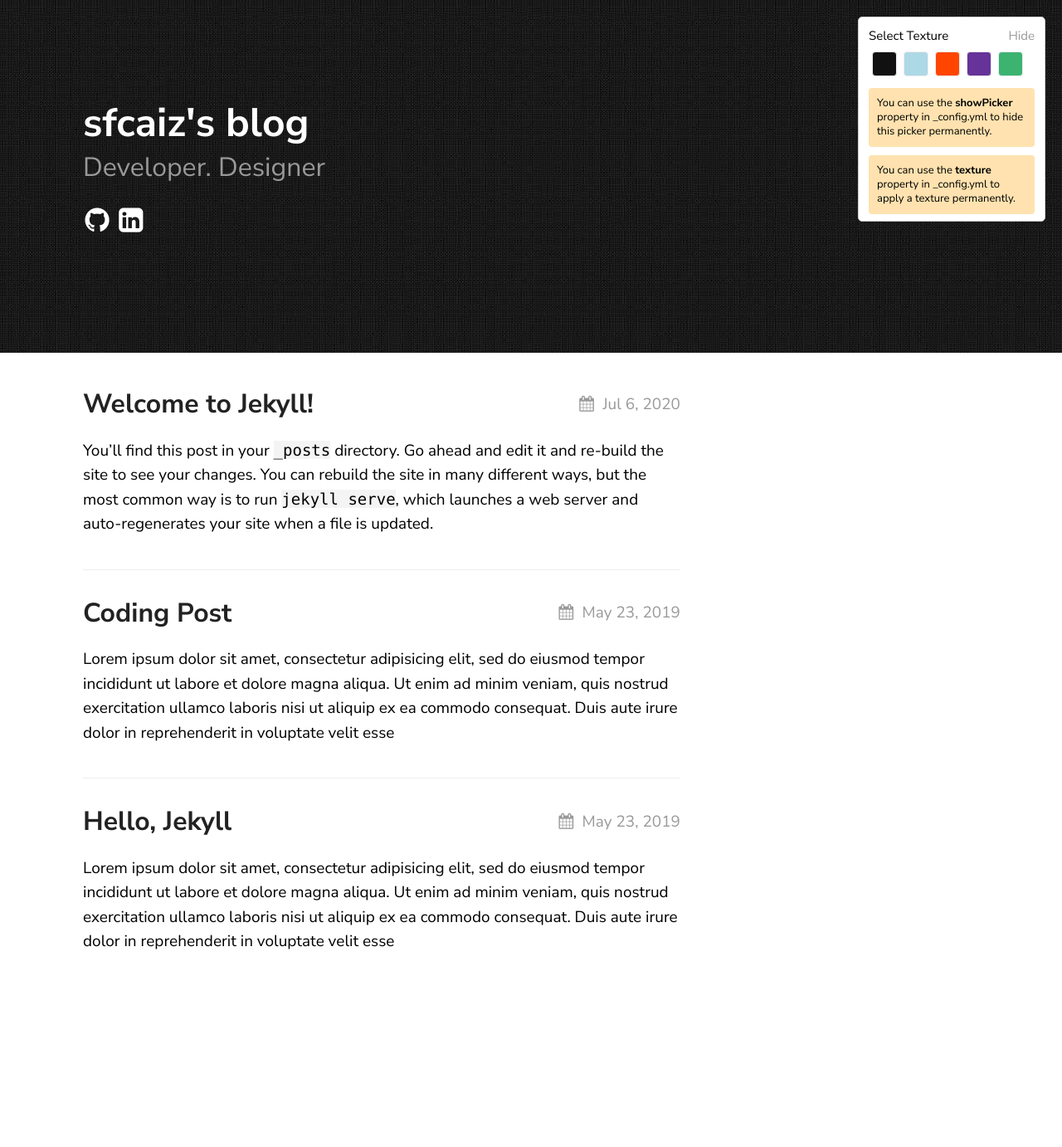
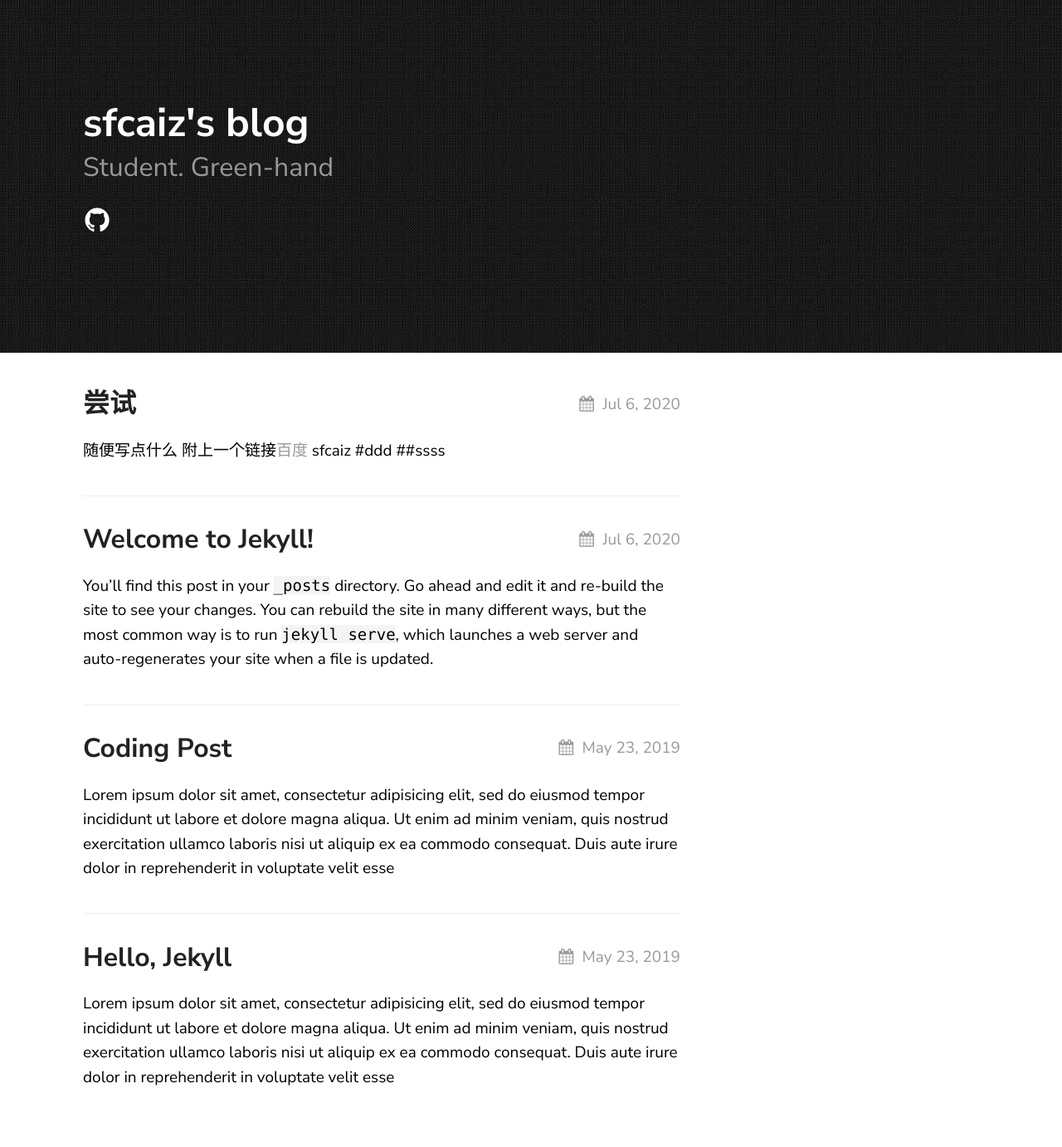
Before and after one commit to sfcaiz1216/sfcaiz1216.github.io, a Jekyll site: the page built from index.md, in a window 1280 px wide. Shown: the whole page at 83% size. Built offline with Jekyll 4.4.1, drawn with Linux system fonts in a browser that asks for light colours; before the commit the page ends 1219 px from its top, so only the background shows below that.

Commit message:
第一条尝试博客

```diff
--- a/Gemfile
+++ b/Gemfile
@@ -2,3 +2,4 @@
 
 source "https://rubygems.org"
 gemspec
+gem "texture"
--- a/_config.yml
+++ b/_config.yml
@@ -14,16 +14,16 @@ sass:
 permalink: /posts/:title/
 texture:
   title: sfcaiz's blog
-  tagline: Developer. Designer
+  tagline: Student. Green-hand
   date_format: "%b %-d, %Y"
   style: black
   showNav: false
-  showPicker: true
+  showPicker: false
 
   # generate social links in footer
   social_links:
     github:  sfcaiz-czx
-    linkedIn: in/thelehhman
+    wechat: sfcaiz
     rss: rss
 
 
```
Also changed, not shown: _posts/2020-07-06-第一篇博客.markdown (added, +26 -0 lines).
